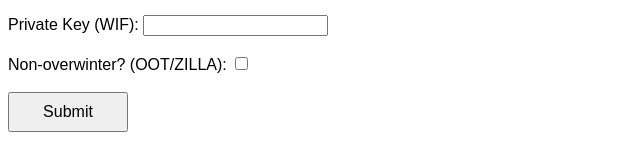
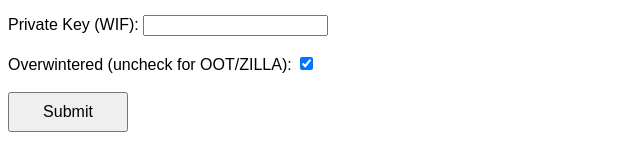
Before and after one commit to dragon-riders-team/komodo-burner, a website: page index.html in a window 1280 px wide. Shown: the part 420-567 px from the top of the page, without its empty margins (0-640 px from the left). Drawn offline with Linux system fonts and the light colour scheme.

Commit message:
make checkbox checked by default, fix checkbox description

```diff
--- a/index.html
+++ b/index.html
@@ -24,7 +24,7 @@
       Miner fee to be deducted from value: <input type="number" min="0" step="0.000001" name="fee"><br><br>
       Text to be included in the transaction: <input type="text" name="opreturnData"><br><br>
       Private Key (WIF): <input type="password" name="privateKey"><br><br>
-      Non-overwinter? (OOT/ZILLA): <input type="checkbox" name="isOverwintered"><br><br>
+      Overwintered (uncheck for OOT/ZILLA): <input type="checkbox" checked="checked" name="isOverwintered"><br><br>
       <input
         type="button"
         onclick="process()"
```
